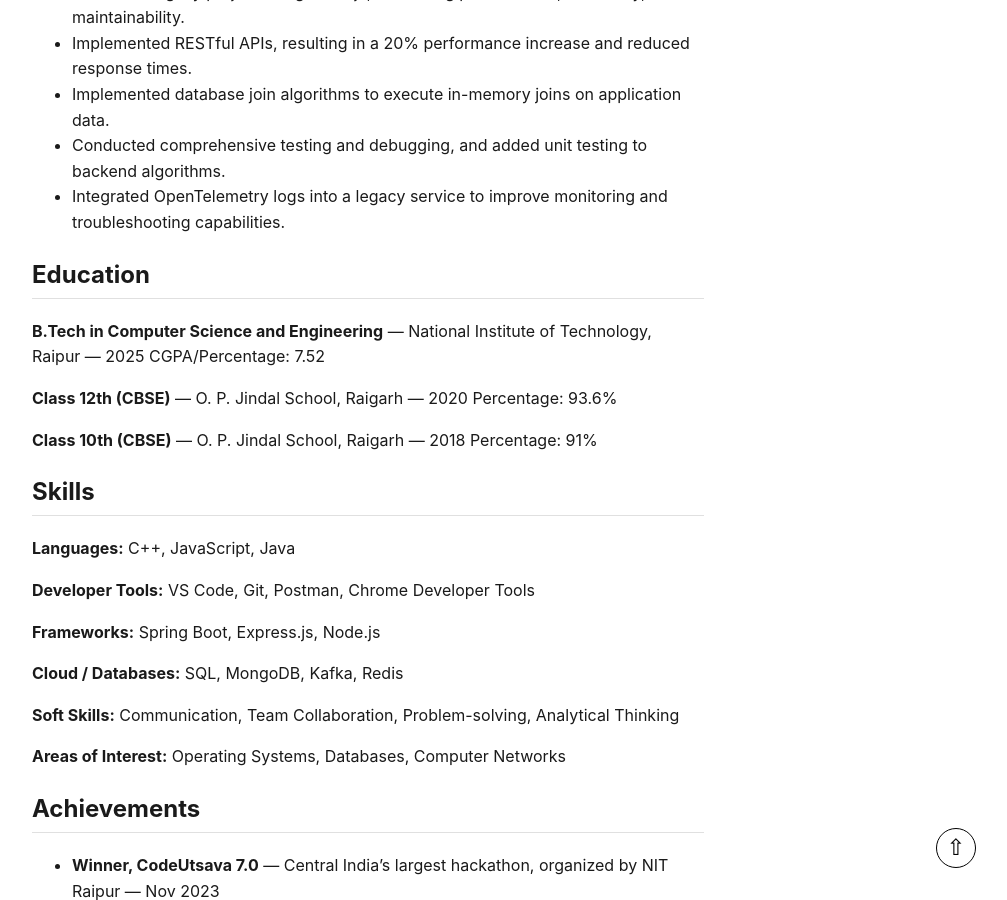
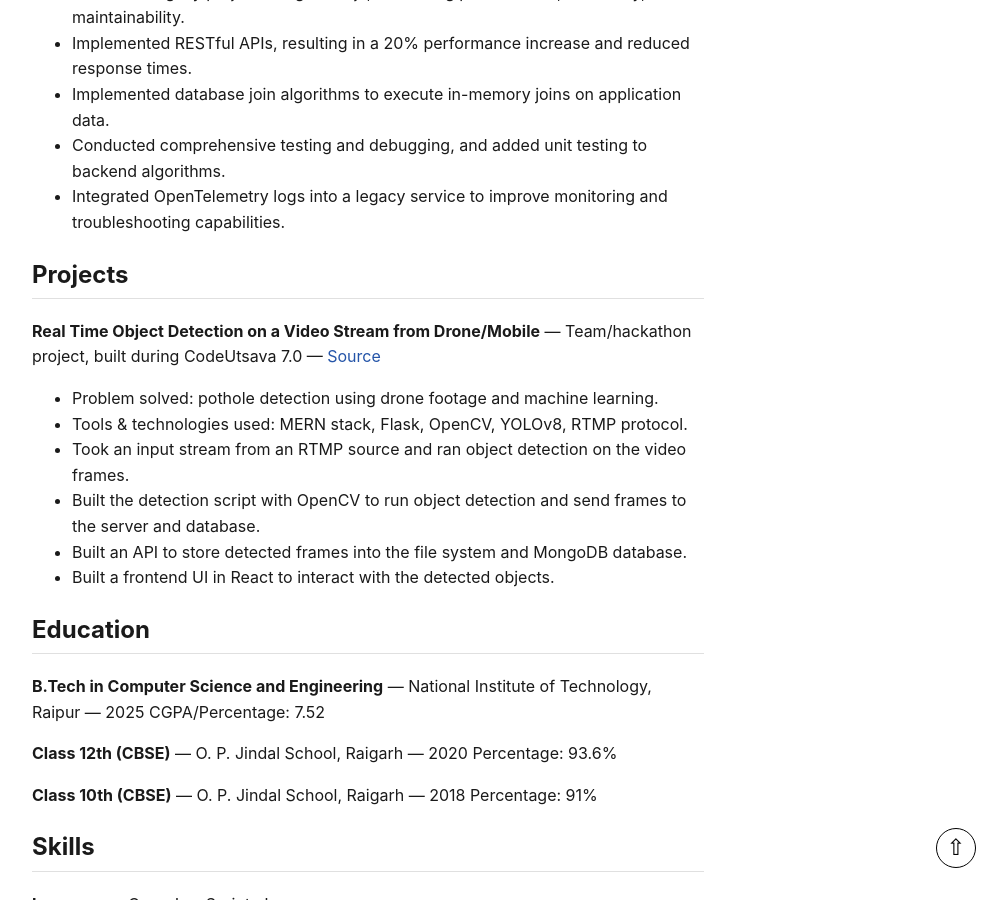
Before and after one commit to aarifkhan7/aarifkhan7.github.io, a Jekyll site: the page built from resume.md, in a window 1280 px wide and 900 px high, scrolled down 626 px. Shown: the whole window, without its empty margins (272-1279 px from the left). Built offline with Jekyll 4.4.1, drawn with Linux system fonts in a browser that asks for light colours.

Commit message:
Add Projects section to resume

```diff
--- a/resume.md
+++ b/resume.md
@@ -20,6 +20,16 @@ permalink: /resume/
 - Implemented database join algorithms to execute in-memory joins on application data.
 - Conducted comprehensive testing and debugging, and added unit testing to backend algorithms.
 - Integrated OpenTelemetry logs into a legacy service to improve monitoring and troubleshooting capabilities.
+
+## Projects
+
+**Real Time Object Detection on a Video Stream from Drone/Mobile** — Team/hackathon project, built during CodeUtsava 7.0 — [Source](https://github.com/aarifkhan7/codeutsava7)
+- Problem solved: pothole detection using drone footage and machine learning.
+- Tools & technologies used: MERN stack, Flask, OpenCV, YOLOv8, RTMP protocol.
+- Took an input stream from an RTMP source and ran object detection on the video frames.
+- Built the detection script with OpenCV to run object detection and send frames to the server and database.
+- Built an API to store detected frames into the file system and MongoDB database.
+- Built a frontend UI in React to interact with the detected objects.
 
 ## Education
 
```
Also changed, not shown: 1 other file.
